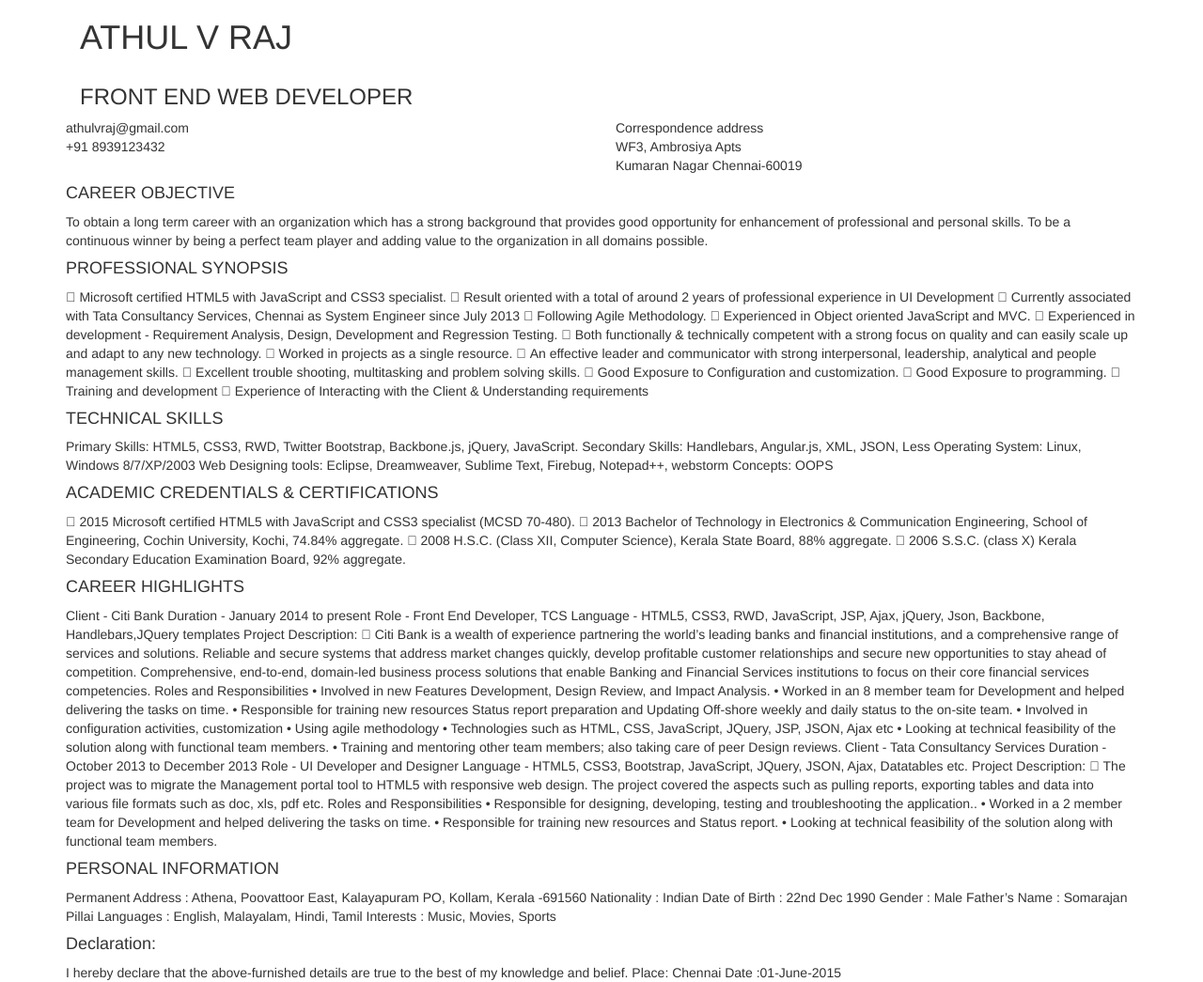
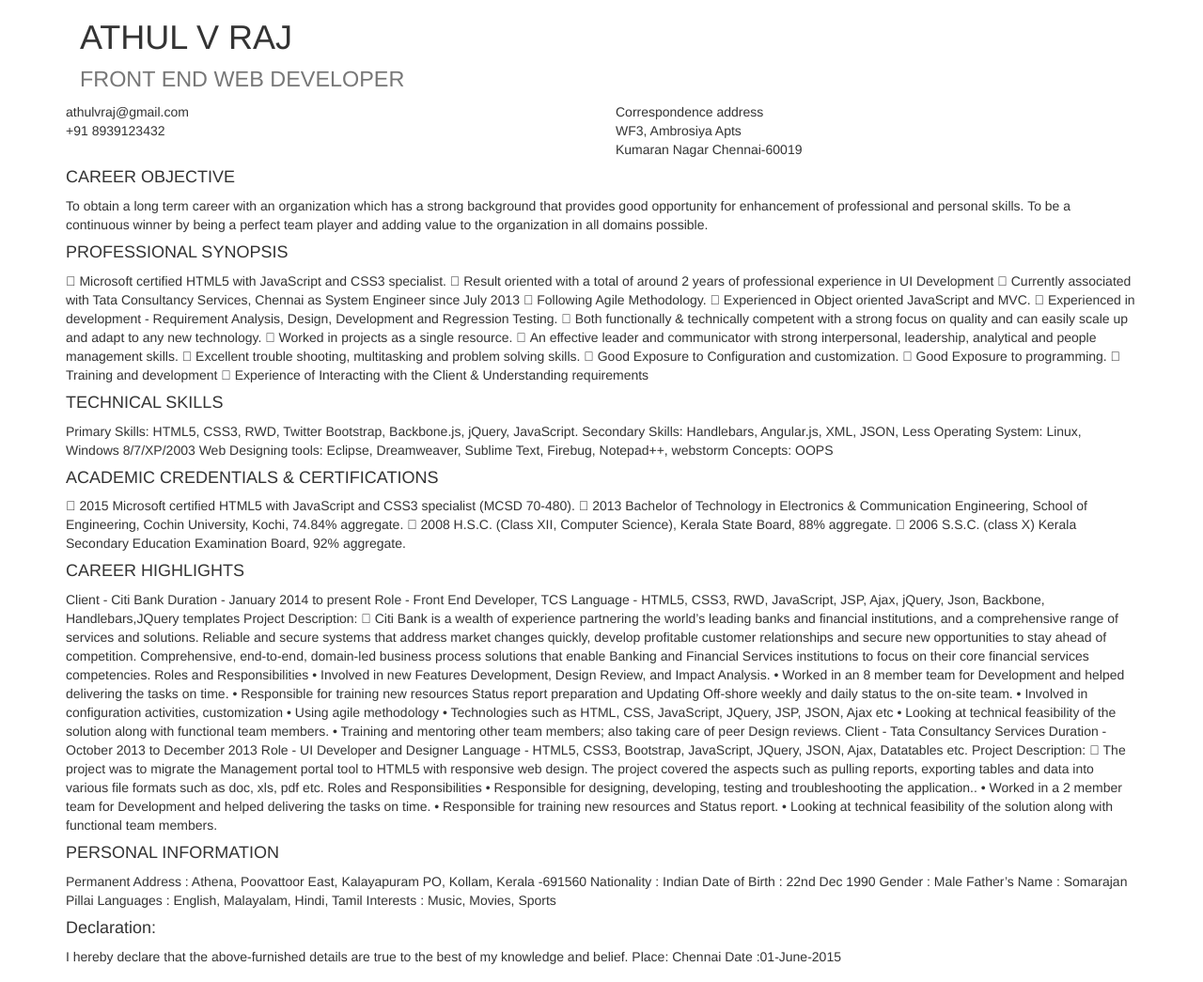
Before and after one commit to athulvraj/athulvraj.github.io, a plain HTML site: page index.html in a window 1280 px wide. Shown: the whole page at 94% size. Drawn offline with Linux system fonts and the light colour scheme.

Commit message:
Update index.html

```diff
--- a/index.html
+++ b/index.html
@@ -10,8 +10,8 @@
 	<body>
 		<div class="container">
 			<HEADER>
-				<h1 class="col-xs-12 center">ATHUL V RAJ</h1>
-				<h3 class="col-xs-12 center">FRONT END WEB DEVELOPER</h3>
+				<h1 class="col-xs-12 center">ATHUL V RAJ</br><small>FRONT END WEB DEVELOPER</small></h1>
+
 			</HEADER>
 			<section>
 				<div class="row">
```
